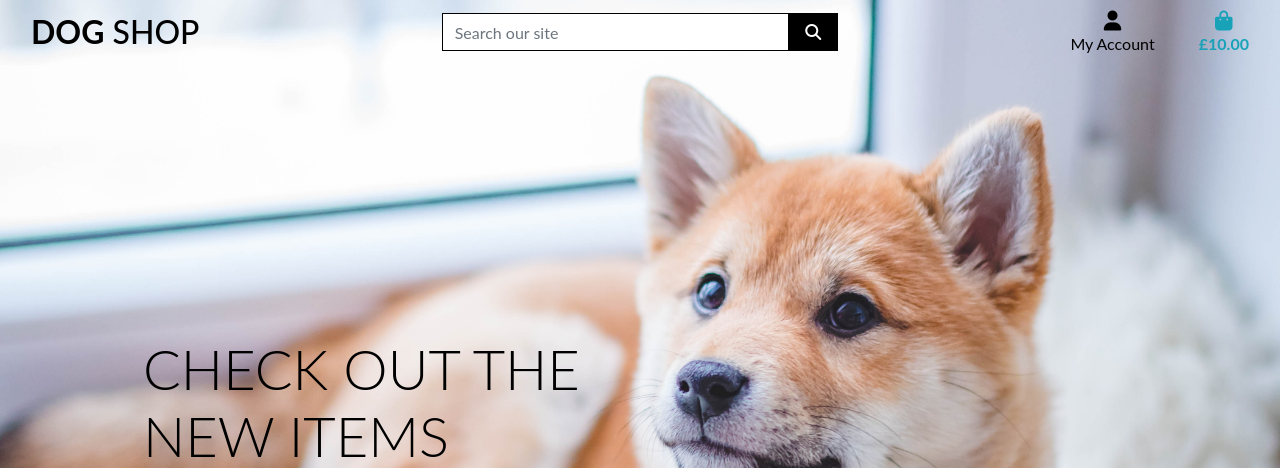
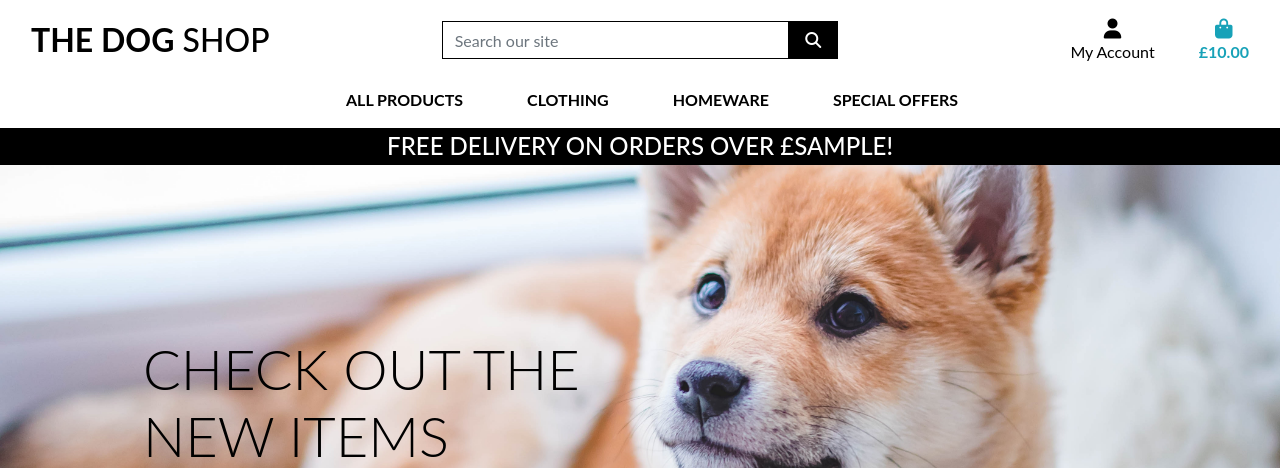
Before and after one commit to jmjry/dogs, a Django app: template home/templates/home/index.html in a window 1280 px wide. Shown: the top 468 px of the page. Run offline with Django 3.2, Linux system fonts and the light colour scheme; the template is opened without the code that fills it: most values are stand-ins (such as "Sample title", 1, 10 or a date in 2020); some libraries are stand-ins or nearby versions.

Commit message:
Finished home page

```diff
--- a/static/css/base.css
+++ b/static/css/base.css
@@ -56,6 +56,10 @@ body {
     border: 1px solid black !important;
 }
 
+.bg-black {
+    background: #000 !important;
+}
+
 /* -------------------------------- Media Queries */
 
 /* Slightly larger container on xl screens */
--- a/templates/base.html
+++ b/templates/base.html
@@ -31,14 +31,14 @@
     {% block extra_js %}
     {% endblock %}
 
-    <title>Dog Shop{% block extra_title %}{% endblock %}</title>
+    <title>The Dog Shop{% block extra_title %}{% endblock %}</title>
   </head>
   <body>
     <header class="container-fluid fixed-top">
-        <div class="row">
+        <div id="topnav" class="row bg-white pt-lg-2 d-none d-lg-flex">
             <div class="col-12 col-lg-4 my-auto py-1 py-lg-0 text-center text-lg-left">
                 <a href="{% url 'home' %}" class="nav-link main-logo-link">
-                    <h2 class="logo-font text-black my-0"><strong>Dog</strong> Shop</h2>
+                    <h2 class="logo-font text-black my-0"><strong>The Dog</strong> Shop</h2>
                 </a>
             </div>
             <div class="col-12 col-lg-4 my-auto py-1 py-lg-0">
@@ -94,6 +94,20 @@
                 </ul>
             </div>
         </div>
+        <div class="row bg-white">
+            <nav class="navbar navbar-expand-lg navbar-light w-100">
+                <button class="navbar-toggler" type="button" data-toggle="collapse" data-target="#main-nav" aria-controls="main-nav" aria-expanded="false" aria-label="Toggle navigation">
+                    <span class="navbar-toggler-icon"></span>
+                </button>
+                {% include 'includes/mobile-top-header.html' %}
+                {% include 'includes/main-nav.html' %}
+            </nav>
+        </div>
+        <div id="delivery-banner" class="row text-center">
+            <div class="col bg-black text-white">
+                <h4 class="logo-font my-1">Free delivery on orders over £{{ free_shipping_threshold }}!</h4>
+            </div>
+        </div>
     </header>
 
     {% if messages %}
--- /dev/null
+++ b/templates/includes/main-nav.html
@@ -0,0 +1,50 @@
+<div class="collapse navbar-collapse" id="main-nav">
+    <ul class="navbar-nav w-auto mx-auto">
+        <li class="nav-item dropdown">
+            <a class="logo-font font-weight-bold nav-link text-black mr-5" href="#" id="all-products-link" data-toggle="dropdown" aria-haspopup="true" aria-expanded="false">
+                All Products
+            </a>
+            <div class="dropdown-menu border-0" aria-labelledby="all-products-link">
+                <a href="" class="dropdown-item">By Price</a>
+                <a href="" class="dropdown-item ">By Rating</a>
+                <a href="" class="dropdown-item ">By Category</a>
+                <a href="" class="dropdown-item">All Products</a>
+            </div>
+        </li>
+
+        <li class="nav-item dropdown">
+            <a class="logo-font font-weight-bold nav-link text-black mr-5" href="#" id="clothing-link" data-toggle="dropdown" aria-haspopup="true" aria-expanded="false">
+                Clothing
+            </a>
+            <div class="dropdown-menu border-0" aria-labelledby="clothing-link">
+                <a href="" class="dropdown-item">Essentials</a>
+                <a href="" class="dropdown-item">Care</a>
+                <a href="" class="dropdown-item">Beds</a>
+                <a href="" class="dropdown-item">All Items</a>
+            </div>
+        </li>
+
+        <li class="nav-item dropdown">
+            <a class="logo-font font-weight-bold nav-link text-black mr-5" href="#" id="homeware-link" data-toggle="dropdown" aria-haspopup="true" aria-expanded="false">
+                Homeware
+            </a>
+            <div class="dropdown-menu border-0" aria-labelledby="homeware-link">
+                <a href="" class="dropdown-item">Treats</a>
+                <a href="" class="dropdown-item">Toys</a>
+                <a href="" class="dropdown-item">All Treats & Toys</a>
+            </div>
+        </li>
+
+        <li class="nav-item dropdown">
+            <a class="logo-font font-weight-bold nav-link text-black" href="#" id="specials-link" data-toggle="dropdown" aria-haspopup="true" aria-expanded="false">
+                Special Offers
+            </a>
+            <div class="dropdown-menu border-0" aria-labelledby="specials-link">
+                <a href="" class="dropdown-item">New Arrivals</a>
+                <a href="" class="dropdown-item">Deals</a>
+                <a href="" class="dropdown-item">Clearance</a>
+                <a href="" class="dropdown-item">All Specials</a>
+            </div>
+        </li>
+    </ul>
+</div>
--- /dev/null
+++ b/templates/includes/mobile-top-header.html
@@ -0,0 +1,56 @@
+<li class="list-inline-item">
+    <a class="text-black nav-link d-block d-lg-none" href="#" id="mobile-search" data-toggle="dropdown" aria-haspopup="true" aria-expanded="false">
+        <div class="text-center">
+            <div><i class="fas fa-search fa-lg"></i></div>
+            <p class="my-0">Search</p>
+        </div>
+    </a>
+    <div class="dropdown-menu border-0 w-100 p-3 rounded-0 my-0" aria-labelledby="mobile-search">
+        <form class="form" method="GET" action="">
+            <div class="input-group w-100">
+                <input class="form-control border border-black rounded-0" type="text" name="q" placeholder="Search our site">
+                <div class="input-group-append">
+                    <button class="form-control form-control btn btn-black border border-black rounded-0" type="submit">
+                        <span class="icon">
+                            <i class="fas fa-search"></i>
+                        </span>
+                    </button>
+                </div>
+            </div>
+        </form>
+    </div>
+</li>
+<li class="list-inline-item dropdown">
+    <a class="text-black nav-link d-block d-lg-none" href="#" id="user-options" data-toggle="dropdown" aria-haspopup="true" aria-expanded="false">
+        <div class="text-center">
+            <div><i class="fas fa-user fa-lg"></i></div>
+            <p class="my-0">My Account</p>
+        </div>
+    </a>
+    <div class="dropdown-menu border-0" aria-labelledby="user-options">
+        {% if request.user.is_authenticated %}
+            {% if request.user.is_superuser %}
+                <a href="{% url 'account_logout' %}" class="dropdown-item">Product Management</a>
+            {% endif %}
+            <a href="{% url 'profile' %}" class="dropdown-item">My Profile</a>
+            <a href="{% url 'account_logout' %}" class="dropdown-item">Logout</a>
+        {% else %}
+            <a href="{% url 'account_signup' %}" class="dropdown-item">Register</a>
+            <a href="{% url 'account_login' %}" class="dropdown-item">Login</a>
+        {% endif %}
+    </div>
+</li>
+<li class="list-inline-item">
+    <a class="{% if grand_total %}text-primary font-weight-bold{% else %}text-black{% endif %} nav-link d-block d-lg-none" href="">
+        <div class="text-center">
+            <div><i class="fas fa-shopping-bag fa-lg"></i></div>
+            <p class="my-0">
+                {% if grand_total %}
+                    £{{ grand_total|floatformat:2 }}
+                {% else %}
+                    £0.00
+                {% endif %}
+            </p>
+        </div>
+    </a>
+</li>
```
